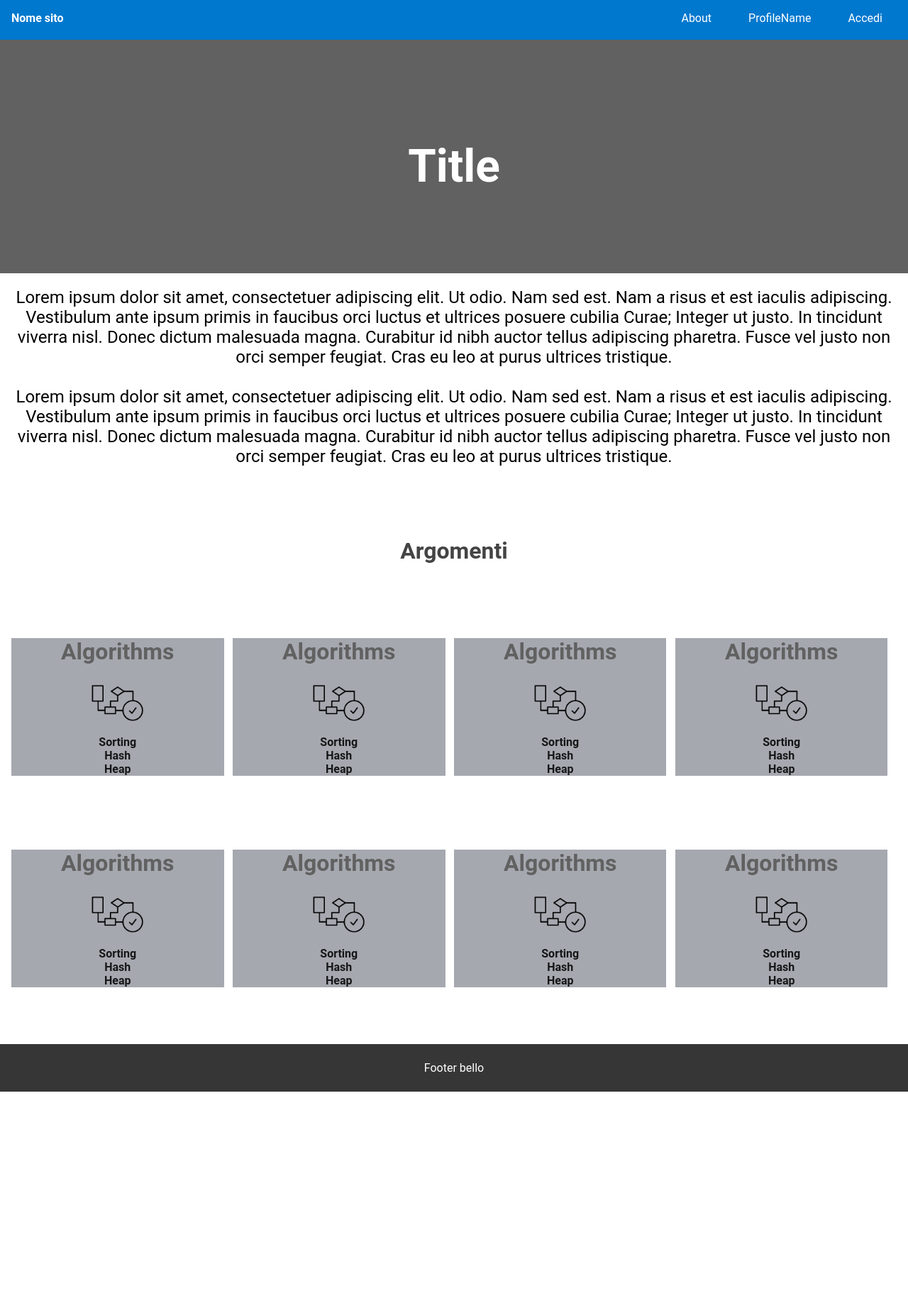
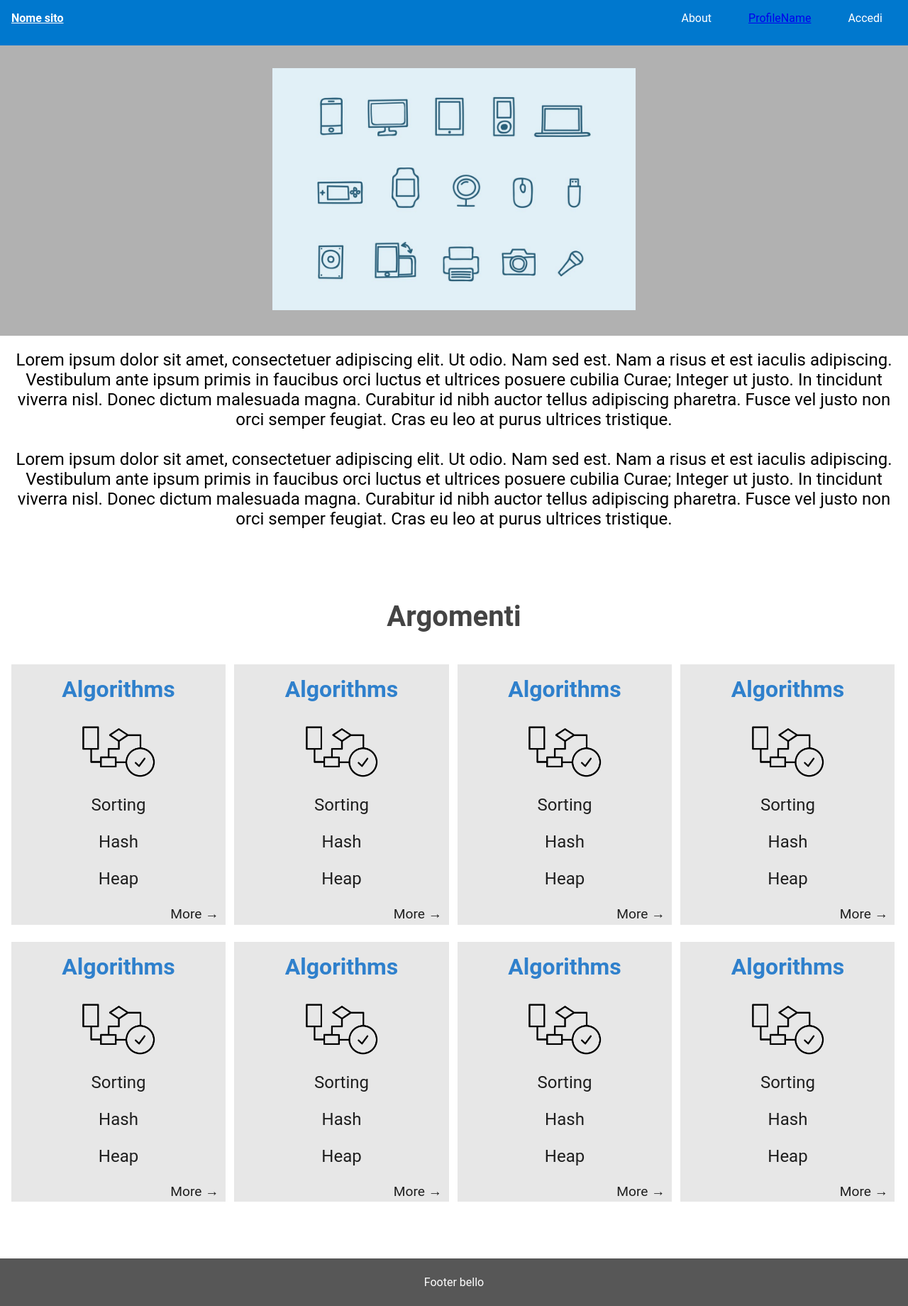
Before and after one commit to Giacomobarzon97/Tecnologie-Web, a PHP site: page / in a window 1280 px wide. Shown: the whole page at 71% size. Before the commit the page ends 1538 px from the top, so only its background shows below. Run offline with PHP 8.4, Linux system fonts and the light colour scheme.

Commit message:
Header (image), profile page
Fixed header positioning
Added header logo (temp)
Code structure
Validated index.html and style.css
Made prototype of a profile page

```diff
--- a/index.html
+++ b/index.html
@@ -1,5 +1,12 @@
-<!DOCTYPE html PUBLIC "-//W3C//DTD XHTML 1.0 Strict//EN" "http://www.w3.org/TR/xhtml1/DTD/xhtml1-strict.dtd">
-<html xmlns=“http://www.w3.org/1999/xhtml” xml:lang=“it” lang="it" >
+<?xml version="1.0" encoding="UTF-8"?>
+<!DOCTYPE html PUBLIC "-//W3C//DTD XHTML 1.1//EN"
+    "http://www.w3.org/TR/xhtml11/DTD/xhtml11.dtd">
+<html version="-//W3C//DTD XHTML 1.1//EN"
+      xmlns="http://www.w3.org/1999/xhtml" xml:lang="it"
+      xmlns:xsi="http://www.w3.org/2001/XMLSchema-instance"
+      xsi:schemaLocation="http://www.w3.org/1999/xhtml
+                          http://www.w3.org/MarkUp/SCHEMA/xhtml11.xsd"
+>
 	<head>
 		<title>WebSite-Home</title>
 		<meta http-equiv="Content-Type" content="text/html; charset=utf-8" />
@@ -17,19 +24,20 @@
 
 	<body>
 		<div id="nav-bar">
-			<h1 id="">Nome sito</h1>
+			<h1>Nome sito</h1>
 			<div id="menu-icon">
-				<img src="./img/list-menu.png" onclick="menuCollapse()"/>
+				<img src="./img/list-menu.png" alt="menu icon" onclick="menuCollapse()"/>
 			</div>
 			<ul id="nav-bar-menu">
 				<li class="nav-bar-menu-item">About</li>
-				<li class="nav-bar-menu-item">ProfileName</li>
+				<!--cannot do this, refactor-->
+				<li class="nav-bar-menu-item"><a href="profile.html">ProfileName</a></li>
 				<li class="nav-bar-menu-item">Accedi</li>
 			</ul>
 		</div>
 
 		<div id="header">
-			<h1 id="header-title">Title</h1>
+			<img src="./img/logo1.jpg" alt="logo"/>
 		</div>
 		<div id="content">
 			<div id="introduction">
@@ -41,71 +49,94 @@
 						Lorem ipsum dolor sit amet, consectetuer adipiscing elit. Ut odio. Nam sed est. Nam a risus et est iaculis adipiscing. Vestibulum ante ipsum primis in faucibus orci luctus et ultrices posuere cubilia Curae; Integer ut justo. In tincidunt viverra nisl. Donec dictum malesuada magna. Curabitur id nibh auctor tellus adipiscing pharetra. Fusce vel justo non orci semper feugiat. Cras eu leo at purus ultrices tristique.
 					</p>
 			</div>
-
+		</div>
 			<div class="grid">
 				<h1>Argomenti</h1>
 				<div class="row">
 					<div class="home-card">
 						<h3>Algorithms</h3>
-							<a href="#"><img src="./img/algo.jpg"></a>
-							<a href="#"><h2>Sorting</h2></a>
-							<a href="#"><h2>Hash</h2></a>
-							<a href="#"><h2>Heap</h2></a>
+						<div class="links">
+							<img src="./img/algo.jpg" alt="algorithm topic" />
+							<a href="#">Sorting</a>
+							<a href="#">Hash</a>
+							<a href="#">Heap</a>
+							<a href="#">More &rarr;</a>
+						</div>
 					</div>
 					<div class="home-card">
 						<h3>Algorithms</h3>
-							<a href="#"><img src="./img/algo.jpg"></a>
-							<a href="#"><h2>Sorting</h2></a>
-							<a href="#"><h2>Hash</h2></a>
-							<a href="#"><h2>Heap</h2></a>
+						<div class="links">
+							<img src="./img/algo.jpg" alt="algorithm topic" />
+							<a href="#">Sorting</a>
+							<a href="#">Hash</a>
+							<a href="#">Heap</a>
+							<a href="#">More &rarr;</a>
+						</div>
 					</div>
 					<div class="home-card">
 						<h3>Algorithms</h3>
-							<a href="#"><img src="./img/algo.jpg"></a>
-							<a href="#"><h2>Sorting</h2></a>
-							<a href="#"><h2>Hash</h2></a>
-							<a href="#"><h2>Heap</h2></a>
+						<div class="links">
+							<img src="./img/algo.jpg" alt="algorithm topic" />
+							<a href="#">Sorting</a>
+							<a href="#">Hash</a>
+							<a href="#">Heap</a>
+							<a href="#">More &rarr;</a>
+						</div>
 					</div>
 					<div class="home-card">
 						<h3>Algorithms</h3>
-							<a href="#"><img src="./img/algo.jpg"></a>
-							<a href="#"><h2>Sorting</h2></a>
-							<a href="#"><h2>Hash</h2></a>
-							<a href="#"><h2>Heap</h2></a>
+						<div class="links">
+							<img src="./img/algo.jpg" alt="algorithm topic" />
+							<a href="#">Sorting</a>
+							<a href="#">Hash</a>
+							<a href="#">Heap</a>
+							<a href="#">More &rarr;</a>
+						</div>
 					</div>
 				</div>
 				<div class="row">
 					<div class="home-card">
 						<h3>Algorithms</h3>
-							<a href="#"><img src="./img/algo.jpg"></a>
-							<a href="#"><h2>Sorting</h2></a>
-							<a href="#"><h2>Hash</h2></a>
-							<a href="#"><h2>Heap</h2></a>
+						<div class="links">
+							<img src="./img/algo.jpg" alt="algorithm topic" />
+							<a href="#">Sorting</a>
+							<a href="#">Hash</a>
+							<a href="#">Heap</a>
+							<a href="#">More &rarr;</a>
+						</div>
 					</div>
 					<div class="home-card">
 						<h3>Algorithms</h3>
-							<a href="#"><img src="./img/algo.jpg"></a>
-							<a href="#"><h2>Sorting</h2></a>
-							<a href="#"><h2>Hash</h2></a>
-							<a href="#"><h2>Heap</h2></a>
+						<div class="links">
+							<img src="./img/algo.jpg" alt="algorithm topic" />
+							<a href="#">Sorting</a>
+							<a href="#">Hash</a>
+							<a href="#">Heap</a>
+							<a href="#">More &rarr;</a>
+						</div>
 					</div>
 					<div class="home-card">
 						<h3>Algorithms</h3>
-							<a href="#"><img src="./img/algo.jpg"></a>
-							<a href="#"><h2>Sorting</h2></a>
-							<a href="#"><h2>Hash</h2></a>
-							<a href="#"><h2>Heap</h2></a>
+						<div class="links">
+							<img src="./img/algo.jpg" alt="algorithm topic" />
+							<a href="#">Sorting</a>
+							<a href="#">Hash</a>
+							<a href="#">Heap</a>
+							<a href="#">More &rarr;</a>
+						</div>
 					</div>
 					<div class="home-card">
 						<h3>Algorithms</h3>
-							<a href="#"><img src="./img/algo.jpg"></a>
-							<a href="#"><h2>Sorting</h2></a>
-							<a href="#"><h2>Hash</h2></a>
-							<a href="#"><h2>Heap</h2></a>
+						<div class="links">
+							<img src="./img/algo.jpg" alt="algorithm topic" />
+							<a href="#">Sorting</a>
+							<a href="#">Hash</a>
+							<a href="#">Heap</a>
+							<a href="#">More &rarr;</a>
 						</div>
 					</div>
 				</div>
-
+			</div>
 		<div id="footer">
 			<p>Footer bello</p>
 		</div>
--- a/style.css
+++ b/style.css
@@ -18,7 +18,8 @@ html,body {
 	width: 100%;
 	top: 0;
 	background:#0078CE;
-	height: 3.5em;
+	height: 4em;
+	z-index: 100;
 }
 
 #nav-bar h1{
@@ -26,6 +27,10 @@ html,body {
 	color: #ffffff;
 	font-size: 1em;
 	padding: 1em;
+}
+
+#nav-bar h1:hover {
+	text-decoration: underline;
 }
 
 #menu-icon {
@@ -60,30 +65,27 @@ html,body {
 
 /* Nav-bar end */
 
-/*.profile-pic {
-	display: inline-block;
-	width: 32px;
-	height: 32px;
-	border-radius: 50%;
-	padding: 0em 0em 0.5em 0.5em;
-	background-repeat: no-repeat;
-	background-position: center center;
-	background-size: cover;
-	background-image: url('./img/coding.svg');
-}*/
-
 /* Header */
 
 #header{
-	background-color: #616161;
-	padding-top: 5.3em;
+	background-color: rgb(177, 177, 177);
+	background-size: cover;
+	background-position: center;
+	padding-top: 6em;
+	text-align: center;
+	padding-bottom: 2em;
 }
 
 #header-title{
-	line-height: 300px;
-	text-align:center;
+	text-align: center;
 	color: #FFFFFF;
 	font-size: 4em;
+}
+
+#header img {
+	width: 40%;
+	margin-left: auto;
+	margin-right: auto;
 }
 
 /* Header end */
@@ -101,28 +103,194 @@ html,body {
 	padding: 20px;
 }
 
-/*#grid{
-	display: grid;
-	grid-template-columns: repeat(auto-fit, minmax(300px, 1fr));
-	grid-gap: 75px;
-	padding: 50px;
-	max-width: 1200px;
-	margin: auto;
-}*/
+li:hover {
+	text-decoration:underline;
+}
+
+.grid{
+	padding:5em 1em;
+}
+.grid h1{
+	text-align:center;
+	color:rgba(40,40,40,0.87);
+	font-size:2.5em;
+	margin-bottom:0.5em;
+
+}
+.row{
+	width:100%;
+	overflow:hidden;
+	margin:auto;
+}
+.home-card{
+	width:24.2%;
+	float:left;
+	overflow:hidden;
+	margin-top: 1.5em;
+	margin-right:1%;
+	background-color: rgb(231, 231, 231);
+}
+.home-card a{
+	text-decoration: none;
+}
+.home-card:nth-child(4){
+	margin-right:0;
+}
+.home-card h3{
+	color:#2f80cc;
+	text-align: center;
+	margin-top: 0.5em;
+	margin-bottom: 0.5em;
+	font-size: 2em;
+}
+.links img{
+	display: block;
+    margin-left: auto;
+	margin-right: auto;
+	width: 35%;
+	margin-bottom: 0.5em;
+}
+
+.links {
+	text-align: center;
+}
+
+.links a:nth-child(5) {
+	color:rgba(00,00,00,0.87);
+	text-align: right;
+	margin-right: 0.5em;
+	margin-bottom: 0.2em;
+	font-size: 1.2em;
+}
+
+.links a{
+	color:rgba(00,00,00,0.87);
+	-webkit-transition: color underline 0.3s;
+	transition: color 0.3s;
+	text-align: center;
+	font-size: 1.5em;
+	display: block;
+	margin-bottom: 1em;
+}
+
+.links a:hover {
+	color: rgb(196, 68, 68);
+	text-decoration: underline;
+}
 
 /* Content and cards end */
 
-/* Sezione media queries */
+
+/* Profile page */
+
+#profile-info {
+	text-align: center;
+}
+
+#profile-content h1 {
+	margin-top: 1em;
+	margin-bottom: 1em;
+	font-size: 3.5em;
+}
+
+#profile-content img {
+	margin-top: 1em;
+	margin-bottom: 2em;
+}
+
+#profile-data {
+	border-radius: 5px;
+	background-color: #f2f2f2;
+	padding: 1em;
+	text-align: center;
+	width: 50%;
+	margin-left:auto;
+	margin-right: auto;
+	margin-bottom: 2em;
+}
+
+input[type=text], select {
+    width: 100%;
+    padding: 12px 12px;
+	margin-top: 1em;
+	margin-bottom: 1em;
+    display: inline-block;
+    border: 1px solid #ccc;
+    border-radius: 1.5em;
+	box-sizing: border-box;
+}
+
+input[type=submit] {
+    width: 100%;
+    background-color: rgb(36, 152, 219);
+    color: white;
+    padding: 14px 20px;
+    margin: 8px 0;
+    border: none;
+    border-radius: 1.5em;
+    cursor: pointer;
+}
+
+input[type=submit]:hover {
+    background-color: #007ACB;
+}
+
+.profile-content a {
+	text-align: center;
+}
+
+/* Profile page end */
+
+
+/* Article in content */
+
+
+/* Article in content end */
+
+
+/* Left navigation bar */
+
+
+/* Left navigation bar end */
+
+/* Footer */
+
+#footer {
+	background: #575757;
+	font-size: 1em;
+	padding: 1.5em;
+}
+
+#footer p {
+	text-align: center;
+	color: #ffffff;
+}
+
+/* Footer end */
+
+@media screen and (max-width:1276px){
+
+	.home-card{
+		width:49%;
+	}
+
+	.home-card img {
+		margin-left: auto;
+		margin-right: auto;
+	}
+
+	.home-card:nth-child(3){
+		clear:left;
+	}
+}
+
+/* Media queries */
 
 @media only screen and (max-width: 768px) {
 	#nav-bar h1{
 		float: left;
 		font-size: 1.5em;
 		padding: 0.5em;
-	}
-
-	#header{
-		padding-top: 4em;
 	}
 
 	#header-title{
@@ -132,6 +300,24 @@ html,body {
 	}
 	#introduction {
 		font-size: 1em;
+	}
+
+	.grid{
+		padding:5em 1em;
+	}
+
+	.home-card{
+		width:100%;
+		text-align: center;
+	}
+
+	.home-card img {
+		margin-left: auto;
+		margin-right: auto;
+		width: 25%;
+	}
+	.home-card:nth-child(3){
+		clear:both;
 	}
 
 	#nav-bar-menu {
@@ -164,172 +350,4 @@ html,body {
 	}
 }
 
-/* Sezione media queries end */
-
-
-.title-container{
-	margin: 20px 10px 20px 10px;
-	float: left;
-}
-
-.title-container a{
-	font-size: 1.5em;
-}
-
-
-.title-container a:link{
-	text-decoration: none;
-}
-
-.title-container a:hover{
-	color:darkgrey;
-	text-decoration: none;
-}
-
-.title-container a:active{
-	color: black;
-	text-decoration: none;
-}
-
-
-li a:link{
-	text-decoration: none;
-}
-
-
-li a:hover{
-	color:darkgrey;
-	text-decoration: none;
-}
-
-li a:active{
-	color: black;
-	text-decoration: none;
-}
-
-/* Article in content */
-
-
-/* Article in content end */
-
-
-/* Left navigation bar */
-
-
-/* Left navigation bar end */
-
-/* Footer */
-
-#footer {
-	background: #363636;
-	font-size: 1em;
-	padding: 1.5em;
-}
-
-#footer p {
-	text-align: center;
-	color: #ffffff;
-}
-
-/* Footer end */
-
-
-/*Main Section---------------------------*/
-.main-wrapper{
-	width:100%;
-	background:#fff;
-}
-.main{
-	box-sizing:border-box;
-
-}
-/*Main Posts------------------------------*/
-.grid{
-	padding:5em 1em;
-}
-.grid h1{
-	text-align:center;
-	color:rgba(40,40,40,0.87);
-	font-size:2em;
-	margin-bottom:0.5em;
-
-}
-.row{
-	margin:0 auto;
-	width:100%;
-	overflow:hidden;
-	margin-top:5em;
-}
-.home-card{
-	width:24%;
-	float:left;
-	overflow:hidden;
-	margin-top: 1.5em;
-	margin-right:1%;
-	background-color: rgb(165, 168, 175);
-}
-.home-card a{
-	text-decoration:none;
-}
-.home-card:nth-child(4){
-	margin-right:0;
-}
-.home-card h3{
-	color:#616161;
-	text-align: center;
-	margin-bottom:0.5em;
-	font-size: 2em;
-}
-.home-card img{
-	display: block;
-    margin-left: auto;
-	margin-right: auto;
-	width: 25%;
-    height: auto;
-	margin-bottom:0.5em;
-}
-.home-card h2{
-	color:rgba(00,00,00,0.87);
-	-webkit-transition: color underline 0.3s;
-	transition: color 0.3s;
-	text-align: center;
-}
-.home-card h2:hover{
-	color:#F44336;
-	text-decoration:underline;
-}
-
-/*Media Queries----------------------------------*/
-@media screen and (max-width:1200px){
-	.home-card{
-		width:49%;
-	}
-
-	.home-card img {
-		margin-left: auto;
-		margin-right: auto;
-	}
-
-	.home-card:nth-child(3){
-		clear:left;
-	}
-}
-
-@media screen and (max-width:768px){
-	.grid{
-		padding:5em 1em;
-	}
-	.home-card{
-		width:100%;
-		text-align: center;
-	}
-
-	.home-card img {
-		margin-left: auto;
-		margin-right: auto;
-		width: 25%;
-	}
-	.home-card:nth-child(3){
-		clear:both;
-	}
-}
+/* Media queries end */
```
Also changed, not shown: profile.html (added, +75 -0 lines), img/logo.jpg (added), img/logo.png (added), img/logo1.jpg (added). Lines whose indentation alone changed are shown as unchanged.
